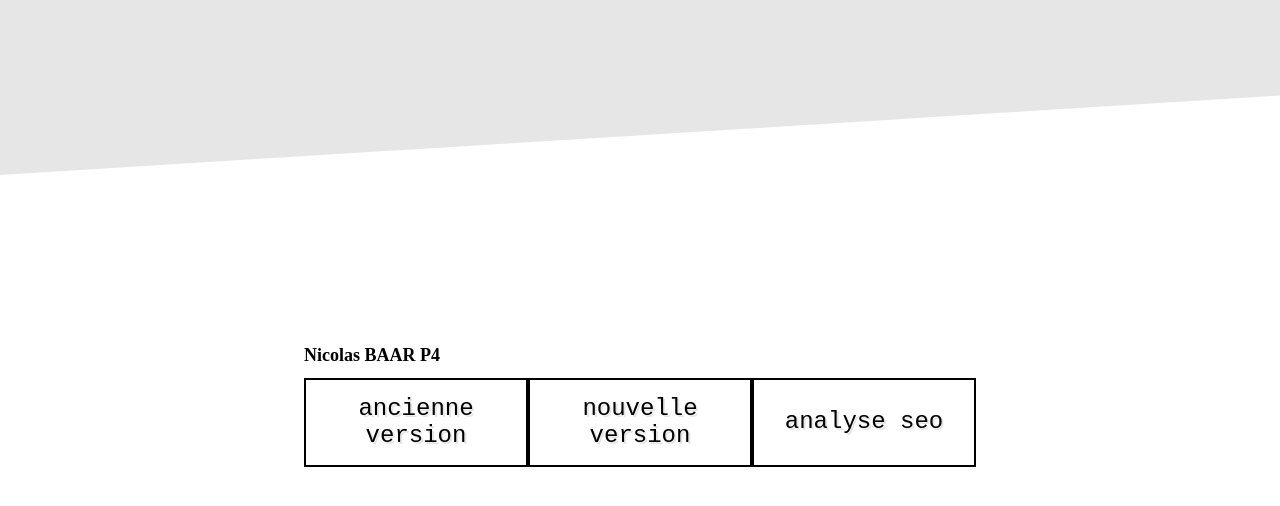
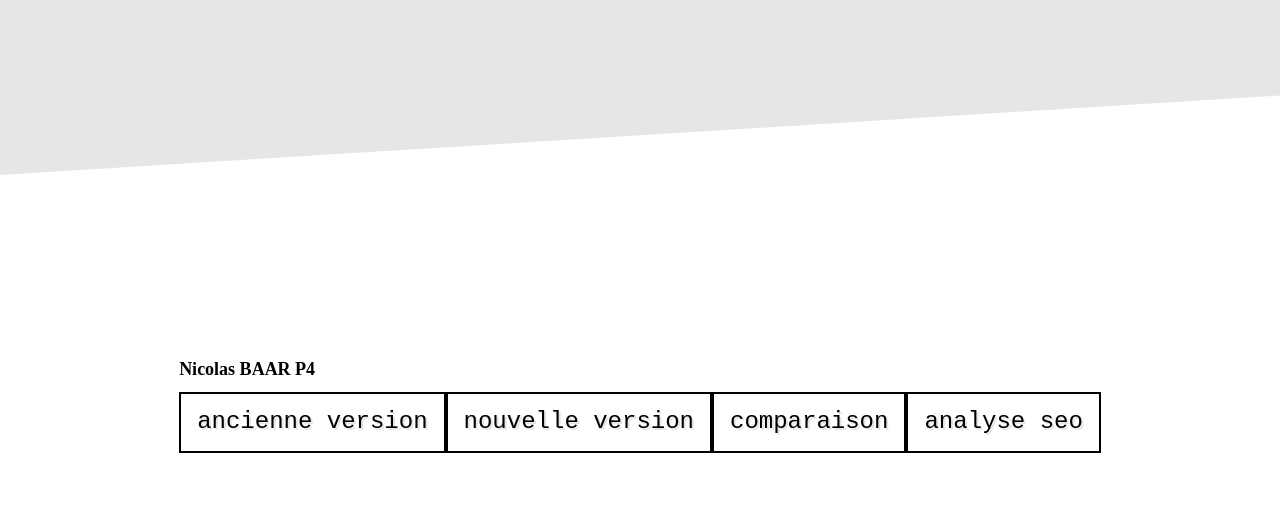
Before and after one commit to NicolasMB3/NicolasBAAR_4_02092021, a plain HTML site: page index.html in a window 1280 px wide. Drawn offline with Linux system fonts and the light colour scheme.

Commit message:
Amélioration et ajout "comparaison" :+1:

```diff
--- a/css/style.css
+++ b/css/style.css
@@ -21,7 +21,6 @@ body {
     justify-content: center;
     align-items: center;
     padding: calc(var(--space) * 2);
-    max-width: 800px;
 }
 
 .multi-button {
@@ -32,7 +31,6 @@ body {
 }
 
 button {
-    width: 14rem;
     height: 100%;
 }
 
--- a/index.html
+++ b/index.html
@@ -21,6 +21,7 @@
 		<div class="multi-button">
 			<a href="NicolasBAAR_4_old/index.html" target="_blank"><button>Ancienne version</button></a>
 			<a href="NicolasBAAR_4_new/index.html" target="_blank"><button>Nouvelle version</button></a>
+			<a href="https://gtmetrix.com/compare/4OIQ1dlq/BOLPSe75" target="_blank"><button>Comparaison</button></a>
 			<a href="https://docs.google.com/spreadsheets/d/19btJvgzRdjGP_FJFXeJ3FBH4ZsZlntlxhOlj9OvgW74/edit?usp=sharing" target="_blank"><button>Analyse SEO</button></a>
 		</div>
 	</main>
```
